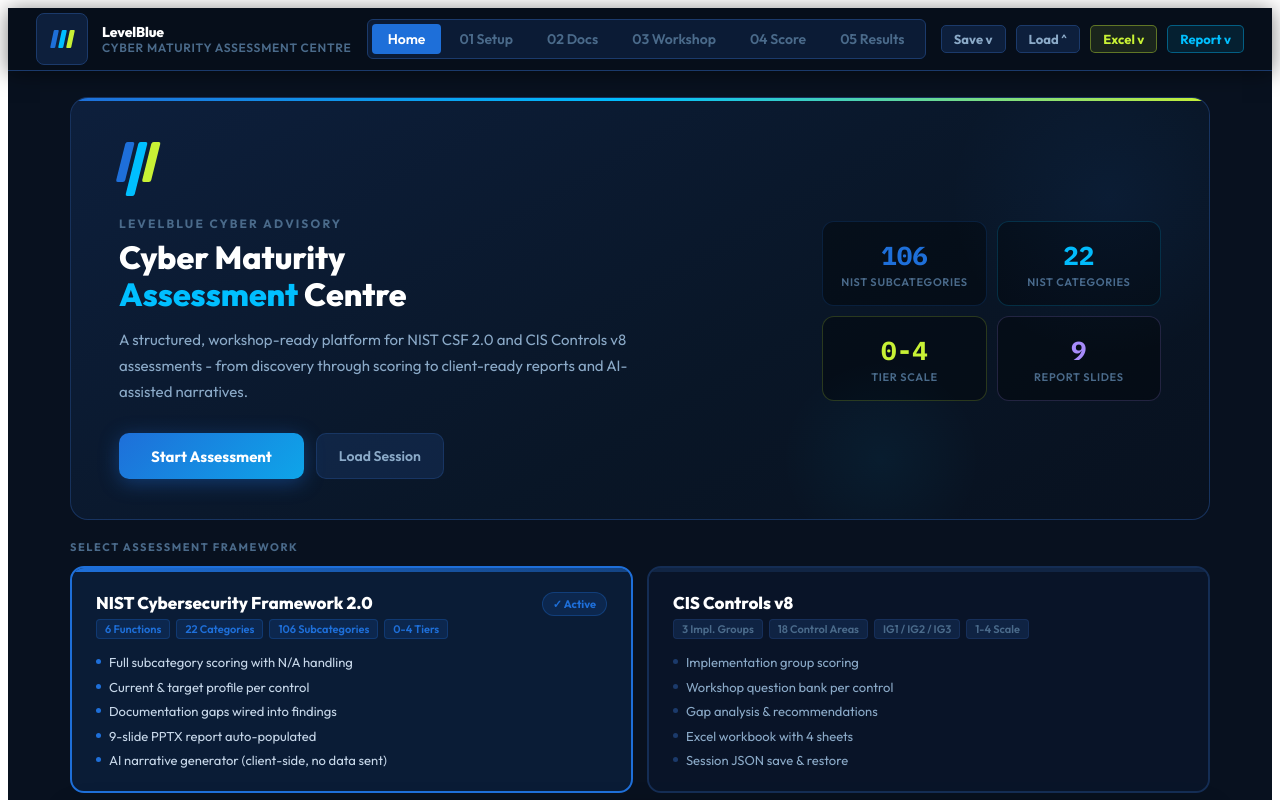
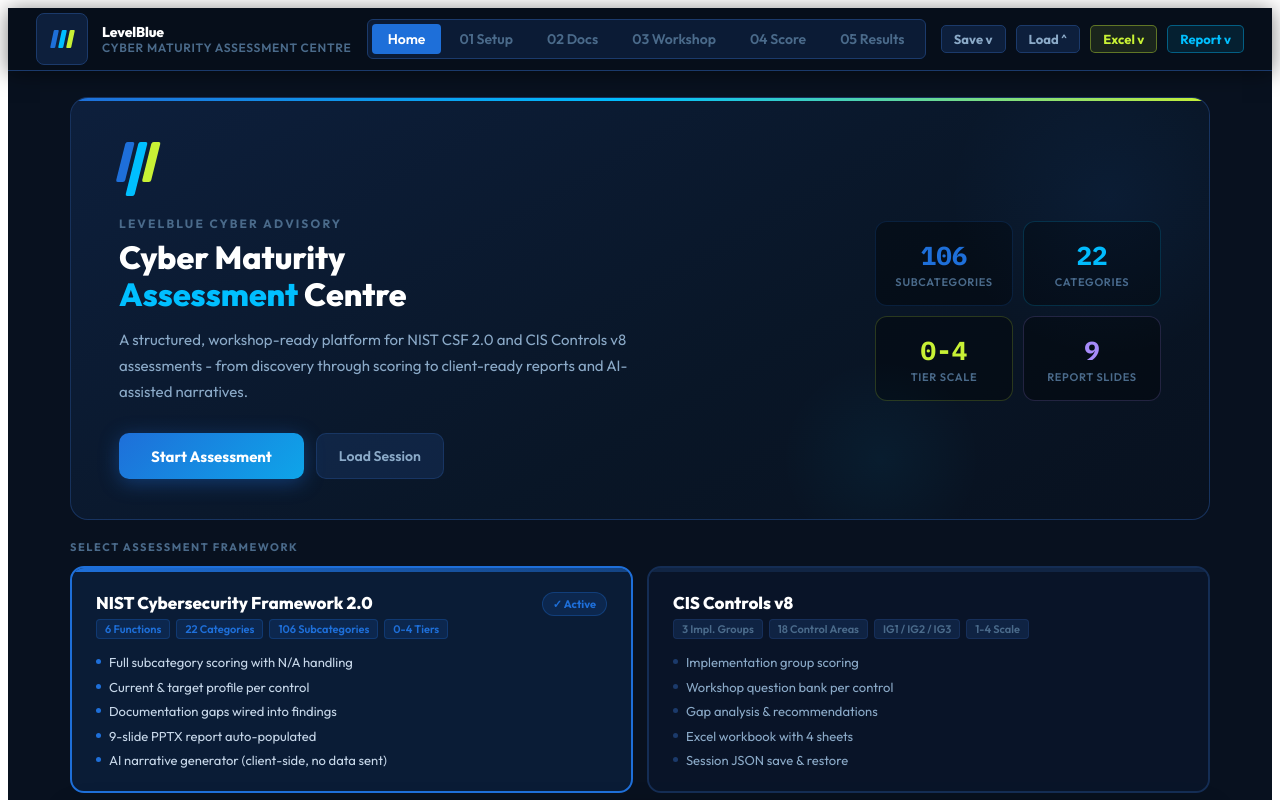
Before and after one commit to CyberNarwal/levelblue-scorecard, a React (Vite) app: page / in a window 1280 px wide. Shown: the top 800 px of the page. Built offline with nearby package versions, Linux system fonts and the light colour scheme.

Commit message:
dynamic framework stats on home

```diff
--- a/src/App.jsx
+++ b/src/App.jsx
@@ -1902,7 +1902,10 @@
 
 
                 <div style={{ display:"grid", gridTemplateColumns:"1fr 1fr", gap:"10px", flexShrink:0 }}>
-                  {[["106","NIST Subcategories","#1E6FD9"],["22","NIST Categories","#00BFFF"],["0-4","Tier Scale","#C8F135"],["9","Report Slides","#A78BFA"]].map(([n,l,c])=>(
+                  {(isNIST
+                    ? [["106","Subcategories","#1E6FD9"],["22","Categories","#00BFFF"],["0-4","Tier Scale","#C8F135"],["9","Report Slides","#A78BFA"]]
+                    : [["54","Controls","#00BFFF"],["18","Control Areas","#1E6FD9"],["3","Impl. Groups","#C8F135"],["4","Excel Sheets","#A78BFA"]]
+                  ).map(([n,l,c])=>(
                     <div key={l} style={{ padding:"16px 18px", borderRadius:"12px", background:"rgba(0,0,0,0.35)", border:`1px solid ${c}30`, textAlign:"center", minWidth:"100px" }}>
                       <div style={{ fontSize:"26px", fontWeight:"800", color:c, fontFamily:MONO }}>{n}</div>
                       <div style={{ fontSize:"11px", color:"#4A6A8A", fontWeight:"600", textTransform:"uppercase", letterSpacing:"0.06em", marginTop:"3px" }}>{l}</div>
```
